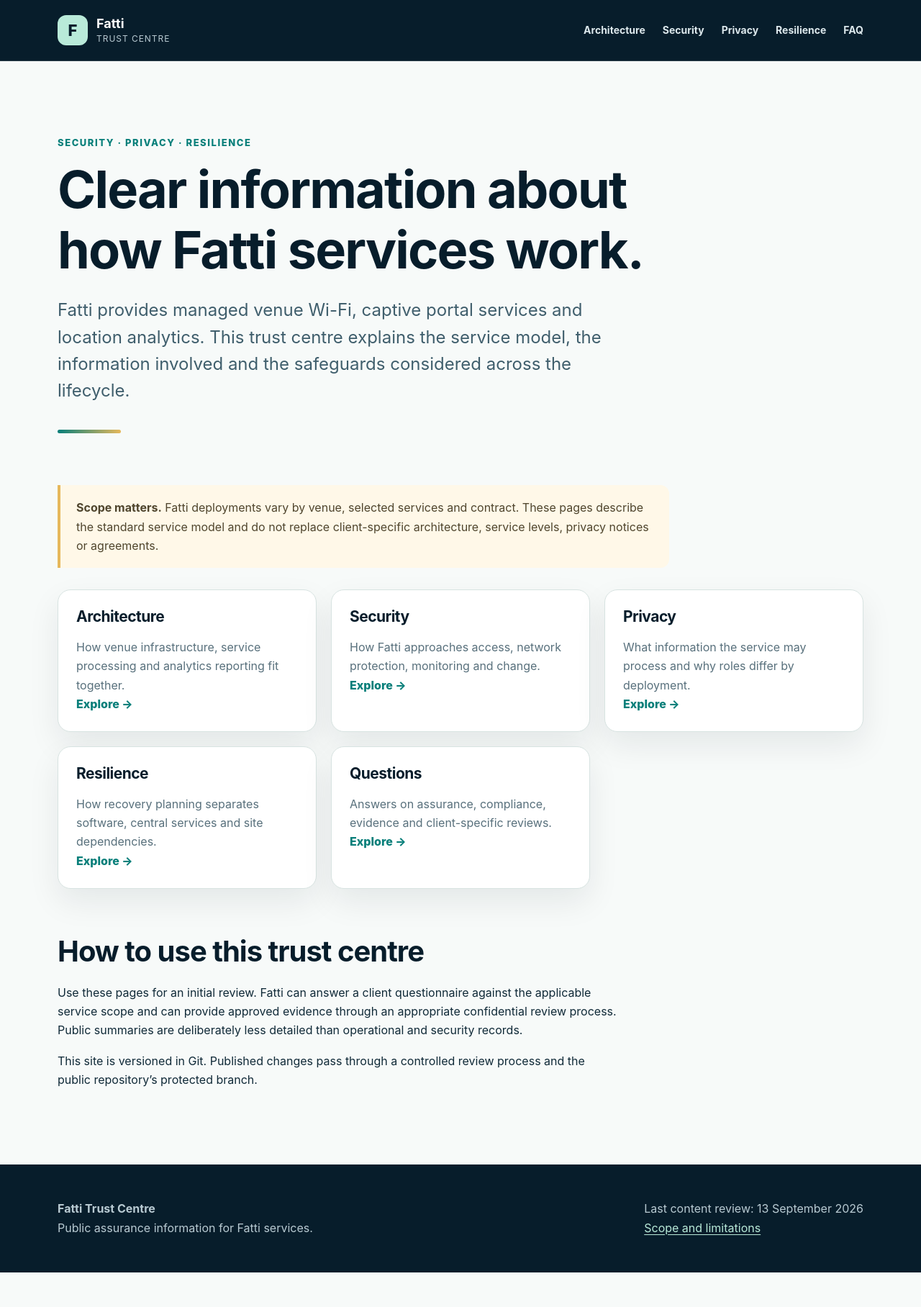
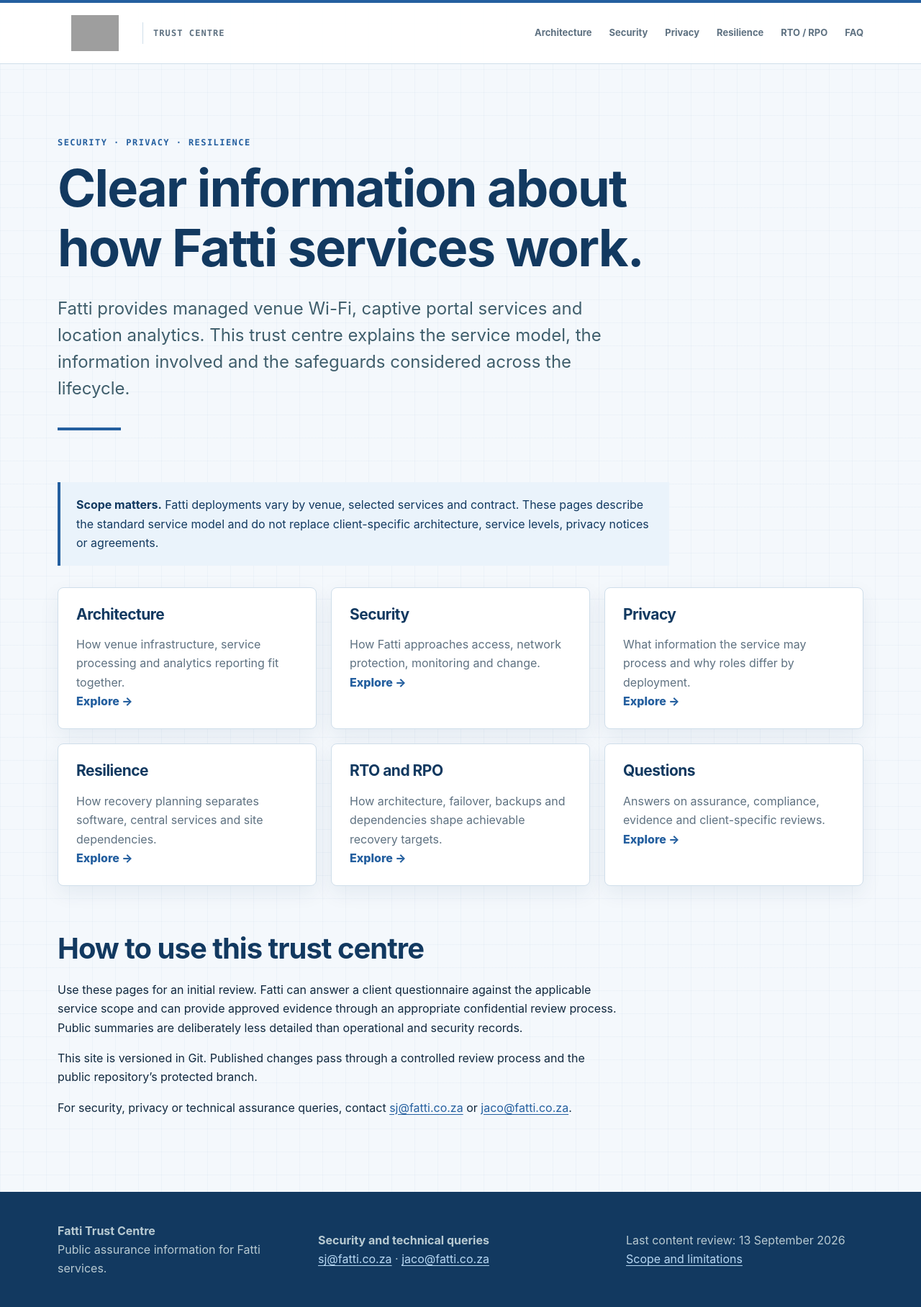
Before and after one commit to sjvdm/fatti-trust-centre, a Jekyll site: the page built from index.md, in a window 1280 px wide. Shown: the whole page at 72% size. Built offline with Jekyll 4.4.1, drawn with Linux system fonts in a browser that asks for light colours; before the commit the page ends 1768 px from its top, so only the background shows below that; grey boxes are pictures that could not be loaded.

Commit message:
Add Fatti branding contacts and recovery guidance

```diff
--- a/_layouts/default.html
+++ b/_layouts/default.html
@@ -4,7 +4,7 @@
     <meta charset="utf-8">
     <meta name="viewport" content="width=device-width, initial-scale=1">
     <meta name="description" content="{{ page.description | default: site.description | escape }}">
-    <meta name="theme-color" content="#071d2b">
+    <meta name="theme-color" content="#245f9f">
     <title>{{ page.title | escape }} · {{ site.title | escape }}</title>
     <link rel="stylesheet" href="{{ '/assets/css/style.css' | relative_url }}">
   </head>
@@ -13,14 +13,16 @@
     <header class="site-header">
       <div class="shell header-inner">
         <a class="brand" href="{{ '/' | relative_url }}" aria-label="Fatti Trust Centre home">
-          <span class="brand-mark" aria-hidden="true">F</span>
-          <span><strong>Fatti</strong><small>Trust Centre</small></span>
+          <img class="brand-logo" src="https://fatti.co.za/assets/fatti-logo-original.png" alt="Fatti">
+          <span class="brand-divider" aria-hidden="true"></span>
+          <span class="brand-label">Trust Centre</span>
         </a>
         <nav aria-label="Primary navigation">
           <a href="{{ '/architecture/' | relative_url }}">Architecture</a>
           <a href="{{ '/security/' | relative_url }}">Security</a>
           <a href="{{ '/privacy/' | relative_url }}">Privacy</a>
           <a href="{{ '/resilience/' | relative_url }}">Resilience</a>
+          <a href="{{ '/recovery-objectives/' | relative_url }}">RTO / RPO</a>
           <a href="{{ '/faq/' | relative_url }}">FAQ</a>
         </nav>
       </div>
@@ -31,6 +33,7 @@
     <footer>
       <div class="shell footer-inner">
         <p><strong>Fatti Trust Centre</strong><br>Public assurance information for Fatti services.</p>
+        <p><strong>Security and technical queries</strong><br><a href="mailto:sj@fatti.co.za">sj@fatti.co.za</a> · <a href="mailto:jaco@fatti.co.za">jaco@fatti.co.za</a></p>
         <p>Last content review: 13 September 2026<br><a href="{{ '/faq/' | relative_url }}">Scope and limitations</a></p>
       </div>
     </footer>
--- a/assets/css/style.css
+++ b/assets/css/style.css
@@ -1,14 +1,14 @@
 :root {
-  --ink: #102a38;
-  --muted: #58707c;
-  --paper: #f7faf9;
+  --ink: #10283e;
+  --muted: #5e7181;
+  --paper: #f4f8fc;
   --white: #ffffff;
-  --navy: #071d2b;
-  --teal: #087f7a;
-  --mint: #b9ead9;
-  --line: #d7e3e1;
-  --gold: #e6b85c;
-  --shadow: 0 18px 44px rgba(7, 29, 43, .08);
+  --navy: #123960;
+  --blue: #245f9f;
+  --blue-dark: #174a82;
+  --blue-pale: #eaf3fb;
+  --line: #cfdeea;
+  --shadow: 0 10px 28px rgba(18, 57, 96, .07);
 }
 
 * { box-sizing: border-box; }
@@ -16,27 +16,28 @@
 body {
   margin: 0;
   color: var(--ink);
-  background: var(--paper);
+  background-color: var(--paper);
+  background-image: linear-gradient(rgba(36,95,159,.035) 1px, transparent 1px), linear-gradient(90deg, rgba(36,95,159,.035) 1px, transparent 1px);
+  background-size: 32px 32px;
   font: 16px/1.65 Inter, ui-sans-serif, system-ui, -apple-system, BlinkMacSystemFont, "Segoe UI", sans-serif;
 }
-a { color: var(--teal); text-underline-offset: .18em; }
-a:hover { color: #055f5c; }
+a { color: var(--blue); text-underline-offset: .18em; }
+a:hover { color: var(--blue-dark); }
 .shell { width: min(1120px, calc(100% - 40px)); margin: 0 auto; }
 .skip-link { position: absolute; left: -9999px; top: 8px; z-index: 10; background: white; padding: 8px 12px; }
 .skip-link:focus { left: 8px; }
-.site-header { background: var(--navy); border-bottom: 1px solid rgba(255,255,255,.14); }
+.site-header { background: rgba(255,255,255,.97); border-top: 4px solid var(--blue); border-bottom: 1px solid var(--line); }
 .header-inner { min-height: 84px; display: flex; align-items: center; justify-content: space-between; gap: 28px; }
-.brand { color: white; text-decoration: none; display: flex; align-items: center; gap: 12px; }
-.brand:hover { color: white; }
-.brand-mark { width: 42px; height: 42px; border-radius: 12px; display: grid; place-items: center; color: var(--navy); background: var(--mint); font-weight: 850; font-size: 22px; }
-.brand strong, .brand small { display: block; line-height: 1.15; }
-.brand strong { font-size: 18px; }
-.brand small { margin-top: 3px; color: #b8cad2; font-size: 12px; letter-spacing: .08em; text-transform: uppercase; }
+.brand { color: var(--ink); text-decoration: none; display: flex; align-items: center; gap: 14px; }
+.brand:hover { color: var(--ink); }
+.brand-logo { display: block; width: 104px; height: 50px; object-fit: contain; }
+.brand-divider { width: 1px; height: 30px; background: var(--line); }
+.brand-label { color: var(--muted); font: 700 12px/1.2 ui-monospace, SFMono-Regular, Menlo, monospace; letter-spacing: .09em; text-transform: uppercase; }
 nav { display: flex; gap: 24px; flex-wrap: wrap; }
-nav a { color: #dce8ec; font-weight: 650; font-size: 14px; text-decoration: none; }
-nav a:hover { color: var(--mint); }
+nav a { color: var(--muted); font-weight: 700; font-size: 13px; text-decoration: none; }
+nav a:hover { color: var(--blue); }
 .content { padding: 64px 0 88px; min-height: calc(100vh - 250px); }
-.eyebrow { color: var(--teal); text-transform: uppercase; letter-spacing: .12em; font-weight: 800; font-size: 13px; margin-bottom: 12px; }
+.eyebrow { color: var(--blue); text-transform: uppercase; letter-spacing: .12em; font: 800 12px/1.3 ui-monospace, SFMono-Regular, Menlo, monospace; margin-bottom: 12px; }
 h1, h2, h3 { color: var(--navy); line-height: 1.16; letter-spacing: -.025em; }
 h1 { font-size: clamp(42px, 7vw, 72px); max-width: 820px; margin: 0 0 24px; }
 h2 { font-size: clamp(28px, 4vw, 40px); margin: 64px 0 20px; }
@@ -44,30 +45,30 @@
 p { max-width: 780px; }
 .lede { font-size: clamp(19px, 2.5vw, 24px); color: #3f5e6c; max-width: 820px; line-height: 1.55; }
 .hero { position: relative; padding: 26px 0 42px; }
-.hero::after { content: ""; display: block; width: 88px; height: 5px; margin-top: 36px; background: linear-gradient(90deg, var(--teal), var(--gold)); border-radius: 9px; }
-.notice { margin: 30px 0; max-width: 850px; padding: 18px 22px; border-left: 4px solid var(--gold); border-radius: 0 12px 12px 0; background: #fff8e8; color: #4f452d; }
+.hero::after { content: ""; display: block; width: 88px; height: 4px; margin-top: 36px; background: var(--blue); }
+.notice { margin: 30px 0; max-width: 850px; padding: 18px 22px; border-left: 4px solid var(--blue); background: var(--blue-pale); color: var(--navy); }
 .grid { display: grid; grid-template-columns: repeat(3, 1fr); gap: 20px; margin: 28px 0 12px; }
-.card { display: block; min-height: 190px; padding: 25px; color: var(--ink); text-decoration: none; background: var(--white); border: 1px solid var(--line); border-radius: 18px; box-shadow: var(--shadow); }
-.card:hover { color: var(--ink); border-color: #9bc8c2; transform: translateY(-2px); }
+.card { display: block; min-height: 190px; padding: 25px; color: var(--ink); text-decoration: none; background: var(--white); border: 1px solid var(--line); border-radius: 8px; box-shadow: var(--shadow); }
+.card:hover { color: var(--ink); border-color: #7ba7ce; transform: translateY(-2px); }
 .card p { color: var(--muted); margin-bottom: 0; }
-.card .arrow { color: var(--teal); font-weight: 800; }
-.principles { display: grid; grid-template-columns: repeat(2, 1fr); gap: 1px; padding: 1px; background: var(--line); border-radius: 16px; overflow: hidden; margin: 28px 0; }
+.card .arrow { color: var(--blue); font-weight: 800; }
+.principles { display: grid; grid-template-columns: repeat(2, 1fr); gap: 1px; padding: 1px; background: var(--line); border-radius: 8px; overflow: hidden; margin: 28px 0; }
 .principles > div { background: white; padding: 25px; }
 .principles p { margin-bottom: 0; color: var(--muted); }
-.architecture { display: grid; gap: 14px; margin: 34px 0; padding: 26px; background: #eaf3f1; border-radius: 20px; }
-.architecture .stage { position: relative; background: white; border: 1px solid #c7dbd7; border-radius: 14px; padding: 18px 20px; }
-.architecture .stage:not(:last-child)::after { content: "↓"; position: absolute; bottom: -23px; left: 50%; z-index: 2; width: 28px; height: 28px; margin-left: -14px; text-align: center; color: var(--teal); font-weight: 900; }
+.architecture { display: grid; gap: 14px; margin: 34px 0; padding: 26px; background: var(--blue-pale); border: 1px solid var(--line); border-radius: 8px; }
+.architecture .stage { position: relative; background: white; border: 1px solid var(--line); border-radius: 5px; padding: 18px 20px; }
+.architecture .stage:not(:last-child)::after { content: "↓"; position: absolute; bottom: -23px; left: 50%; z-index: 2; width: 28px; height: 28px; margin-left: -14px; text-align: center; color: var(--blue); font-weight: 900; }
 .architecture strong { display: block; color: var(--navy); }
 .architecture span { color: var(--muted); }
 table { width: 100%; border-collapse: collapse; margin: 26px 0; background: white; }
 th, td { padding: 14px 16px; border: 1px solid var(--line); text-align: left; vertical-align: top; }
-th { background: #eaf3f1; color: var(--navy); }
-blockquote { margin: 28px 0; padding: 18px 24px; border-left: 4px solid var(--teal); background: white; color: #38535f; }
-code { background: #e8efee; padding: .12em .35em; border-radius: 4px; }
+th { background: var(--blue-pale); color: var(--navy); }
+blockquote { margin: 28px 0; padding: 18px 24px; border-left: 4px solid var(--blue); background: white; color: #38535f; }
+code { background: #e7eef4; padding: .12em .35em; border-radius: 3px; }
 footer { color: #b8cad2; background: var(--navy); }
-.footer-inner { min-height: 150px; display: flex; justify-content: space-between; align-items: center; gap: 32px; }
+.footer-inner { min-height: 160px; display: grid; grid-template-columns: 1fr 1.2fr 1fr; align-items: center; gap: 32px; }
 footer p { margin: 0; }
-footer a { color: var(--mint); }
+footer a { color: #b8d8f3; }
 
 @media (max-width: 820px) {
   .header-inner { align-items: flex-start; flex-direction: column; padding: 20px 0; }
@@ -75,7 +76,7 @@
   .content { padding-top: 44px; }
   .grid { grid-template-columns: 1fr; }
   .principles { grid-template-columns: 1fr; }
-  .footer-inner { align-items: flex-start; flex-direction: column; padding: 34px 0; }
+  .footer-inner { display: flex; align-items: flex-start; flex-direction: column; padding: 34px 0; }
 }
 
 @media (prefers-reduced-motion: reduce) {
--- a/index.md
+++ b/index.md
@@ -17,6 +17,7 @@
   <a class="card" href="{{ '/security/' | relative_url }}"><h3>Security</h3><p>How Fatti approaches access, network protection, monitoring and change.</p><span class="arrow">Explore →</span></a>
   <a class="card" href="{{ '/privacy/' | relative_url }}"><h3>Privacy</h3><p>What information the service may process and why roles differ by deployment.</p><span class="arrow">Explore →</span></a>
   <a class="card" href="{{ '/resilience/' | relative_url }}"><h3>Resilience</h3><p>How recovery planning separates software, central services and site dependencies.</p><span class="arrow">Explore →</span></a>
+  <a class="card" href="{{ '/recovery-objectives/' | relative_url }}"><h3>RTO and RPO</h3><p>How architecture, failover, backups and dependencies shape achievable recovery targets.</p><span class="arrow">Explore →</span></a>
   <a class="card" href="{{ '/faq/' | relative_url }}"><h3>Questions</h3><p>Answers on assurance, compliance, evidence and client-specific reviews.</p><span class="arrow">Explore →</span></a>
 </section>
 
@@ -25,3 +26,5 @@
 Use these pages for an initial review. Fatti can answer a client questionnaire against the applicable service scope and can provide approved evidence through an appropriate confidential review process. Public summaries are deliberately less detailed than operational and security records.
 
 This site is versioned in Git. Published changes pass through a controlled review process and the public repository's protected branch.
+
+For security, privacy or technical assurance queries, contact [sj@fatti.co.za](mailto:sj@fatti.co.za) or [jaco@fatti.co.za](mailto:jaco@fatti.co.za).
--- a/publication.json
+++ b/publication.json
@@ -1,6 +1,6 @@
 {
   "source": "fatti-security-compliance/client-pack/public-repo",
-  "source_commit": "local-initial-release",
+  "source_commit": "cf65d46",
   "published_at": "2026-09-13T00:00:00Z",
-  "method": "initial-bootstrap-candidate"
+  "method": "manual-publication-pull-request"
 }
--- a/scripts/validate_public_repo.py
+++ b/scripts/validate_public_repo.py
@@ -11,6 +11,7 @@
     "security.md": "/security/",
     "privacy.md": "/privacy/",
     "resilience.md": "/resilience/",
+    "recovery-objectives.md": "/recovery-objectives/",
     "faq.md": "/faq/",
 }
 FORBIDDEN = [
@@ -62,7 +63,7 @@
             if pattern.search(text):
                 errors.append(f"{rel}: {label}")
         for target in re.findall(r"href=[\"']([^\"']+)[\"']", text):
-            if target.startswith(("http://", "https://", "#", "{{")):
+            if target.startswith(("http://", "https://", "mailto:", "#", "{{")):
                 continue
             errors.append(f"{rel}: unmanaged local HTML link {target}")
 
```
Also changed, not shown: faq.md (+2 -0 lines), recovery-objectives.md (added, +56 -0 lines), resilience.md (+2 -0 lines), security.md (+1 -1 lines), .github/workflows/validate.yml.
